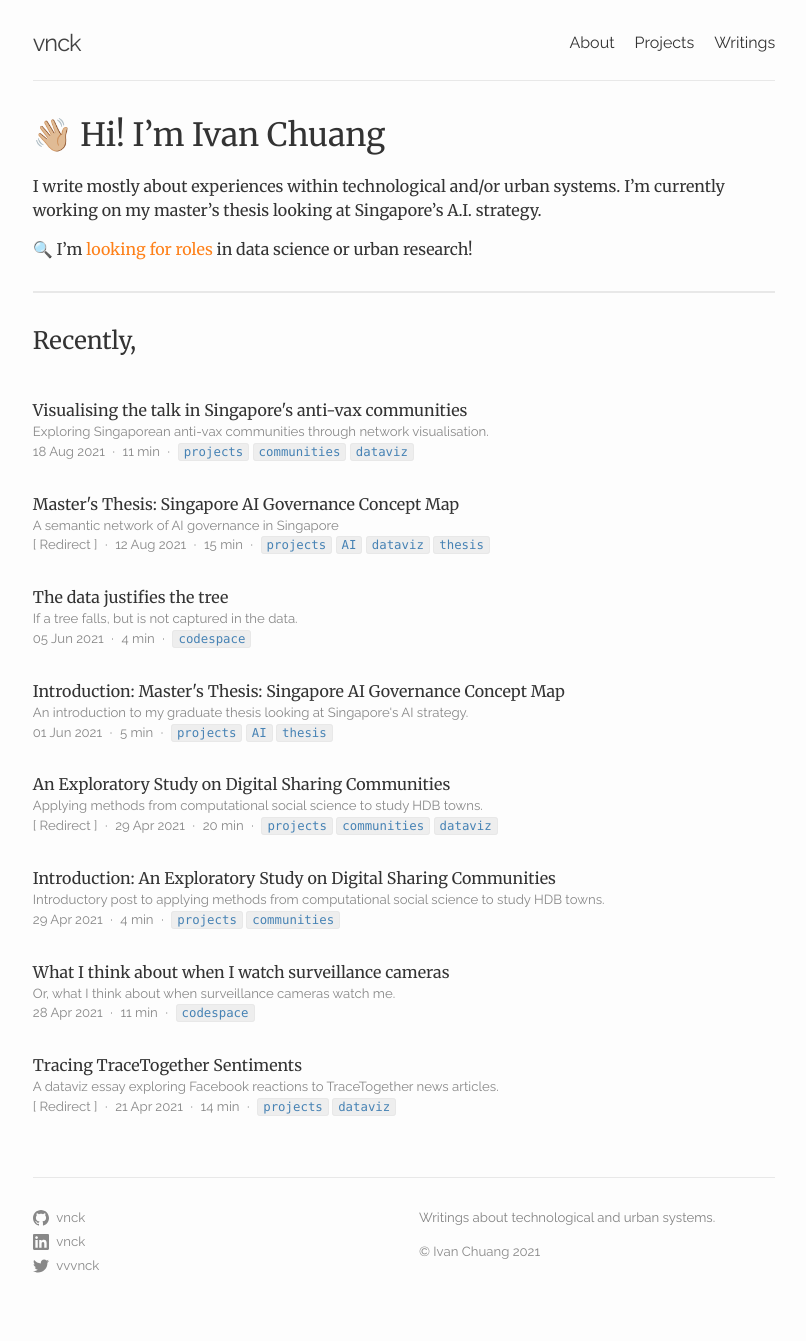
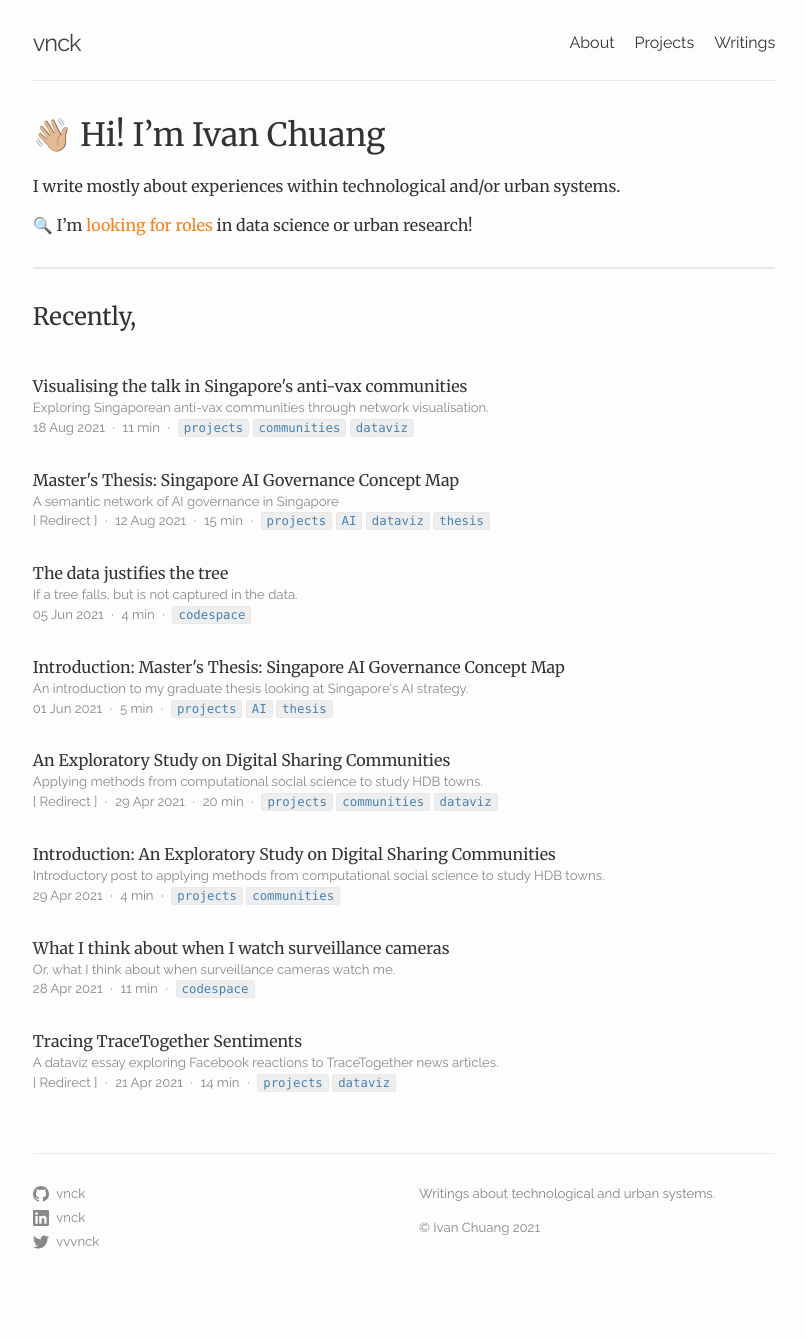
Before and after one commit to vnck/vnck.github.io, a Jekyll site: the page built from index.markdown, in a window 1280 px wide. Shown: the whole page, without its empty margins (236-1042 px from the left). Built offline with Jekyll 4.4.1, drawn with Linux system fonts in a browser that asks for light colours; after the commit the page ends 1317 px from its top, so only the background shows below that.

Commit message:
edit homepage

```diff
--- a/index.markdown
+++ b/index.markdown
@@ -8,7 +8,7 @@ layout: home
 
 # 👋🏼 Hi! I'm Ivan Chuang
 
-I write mostly about experiences within technological and/or urban systems. I'm currently working on my master's thesis looking at Singapore's A.I. strategy.
+I write mostly about experiences within technological and/or urban systems.
 
 🔍 I'm [looking for roles](https://www.linkedin.com/in/vnck/) in data science or urban research!
 
```
